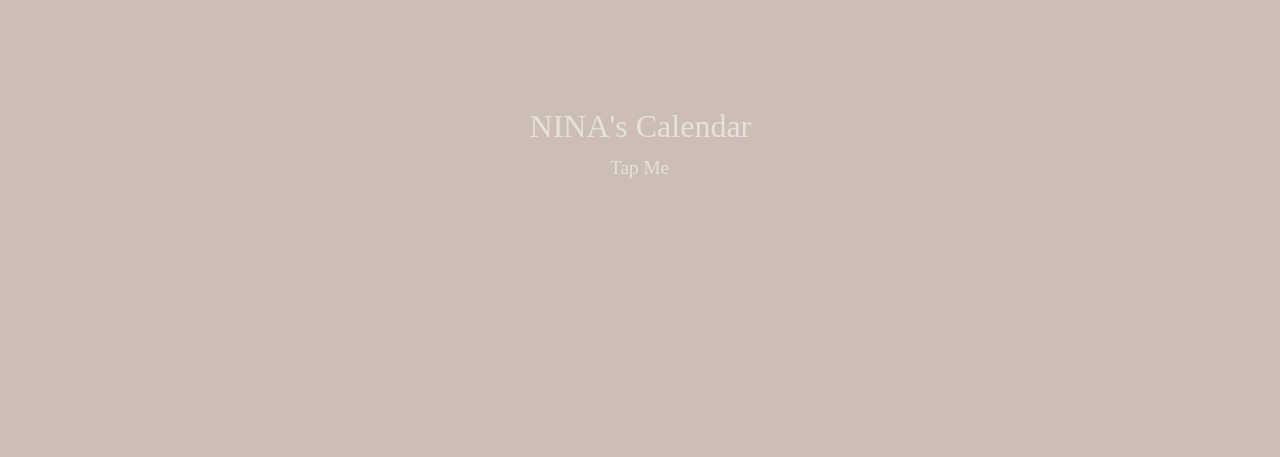
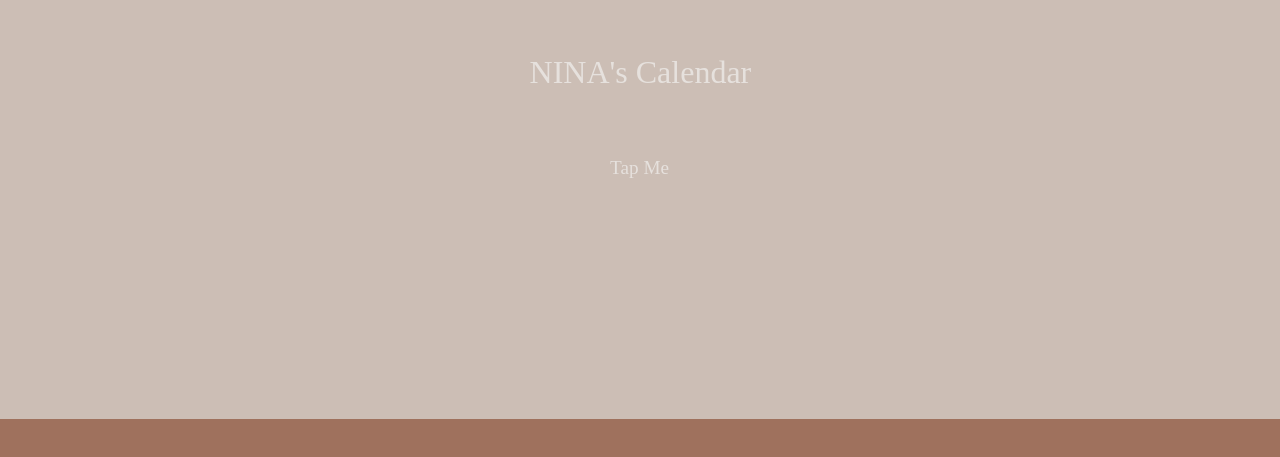
Before and after one commit to adam8130/Calendar, a React (Create React App) app in the folder front-end/: page / in a window 1280 px wide. Shown: the part 273-730 px from the top of the page. Built offline with nearby package versions, Linux system fonts and the light colour scheme; no server answers.

Commit message:
feat: useOpening > frontend

```diff
--- a/front-end/src/layout/Opening.js
+++ b/front-end/src/layout/Opening.js
@@ -5,7 +5,7 @@ import { useStore } from '../zustand/store'
 
 const Root = styled.div`
   width: 100%;
-  height: calc(100vh);
+  height: calc(100vh - 108px);
   background: rgb(204, 190, 181);
   display: flex;
   justify-content: center;
```
Also changed, not shown: 7 other files (tests, documents, lock files or other folders).
